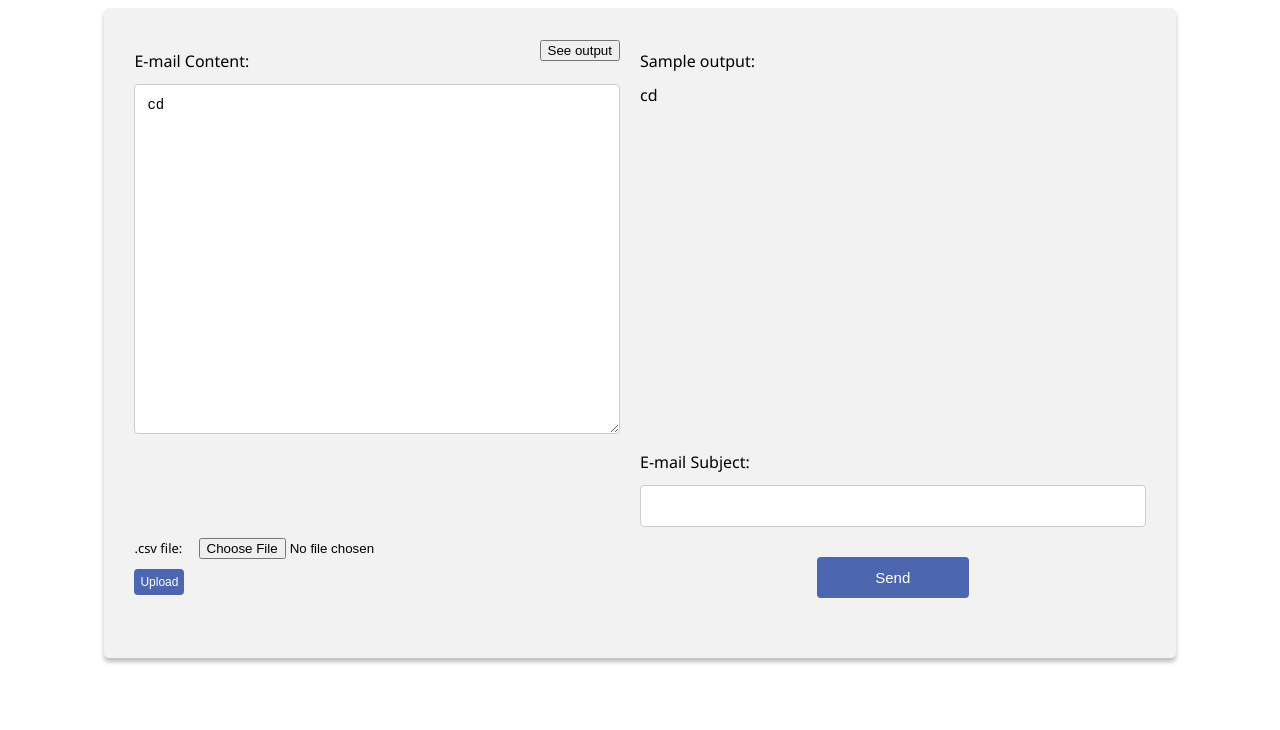
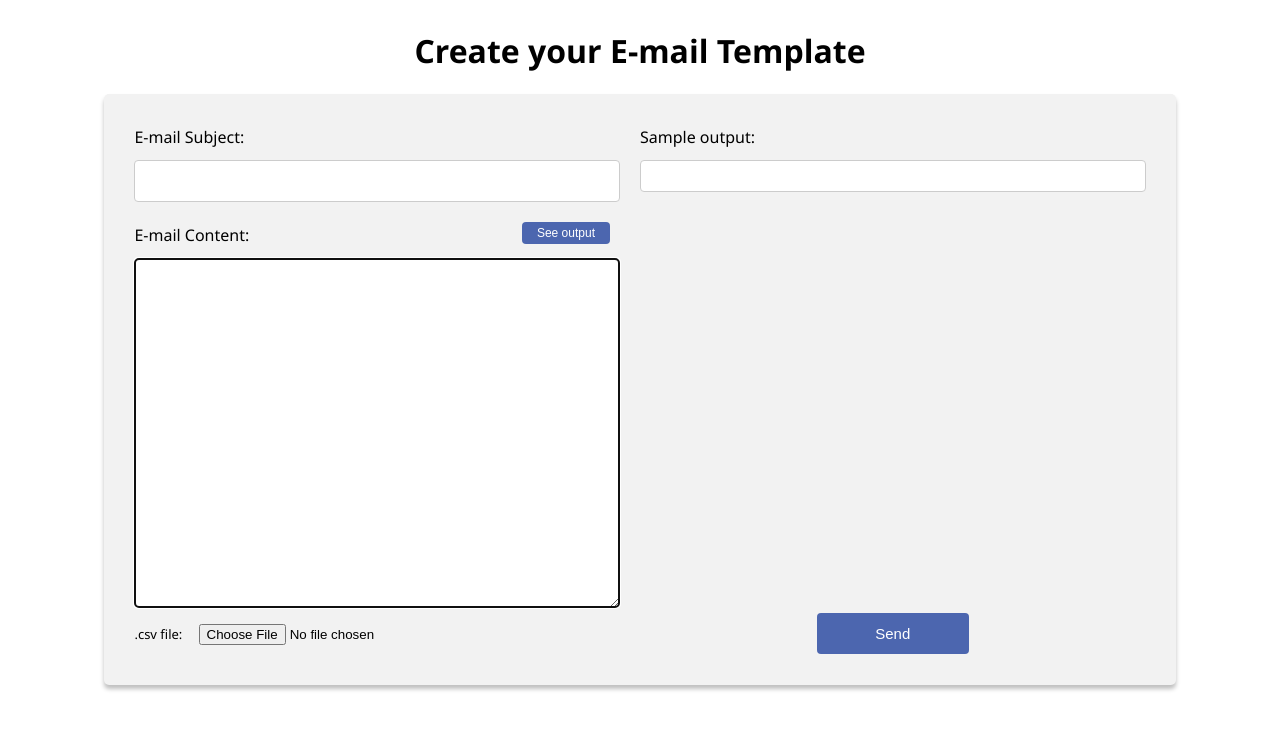
Before and after one commit to frankeyey/Python_email_marketing_Frontend, a plain HTML site: page email_content.html in a window 1280 px wide. Both pictures are taken after a click on the button "See output". Drawn offline with Linux system fonts and the light colour scheme.

Commit message:
Updated email_content page

```diff
--- /dev/null
+++ b/email_content.css
@@ -0,0 +1,79 @@
+.container {
+    display: grid;
+    grid-template-areas:
+      "subject output"
+      "content output"
+      "var output"
+      "upload send";
+    grid-template-columns: 50% 50%;
+    width: 80%;
+    padding-top: 20px;
+  }
+  .email_content {
+    grid-area: content;
+    margin-top: 10px;
+    margin-right: 20px;
+  }
+
+  .var_from_csv {
+    grid-area: var;
+  }
+
+  .upload_csv {
+    grid-area: upload;
+  }
+
+  .sample_output {
+    grid-area: output;
+  }
+
+  .email_subject {
+    grid-area: subject;
+    margin-right: 20px;
+  }
+
+  .send_button {
+    grid-area: send;
+    padding: 0;
+  }
+
+  .see_output_btn {
+    float: right;
+  }
+
+  .see_output_btn input, input[type="button"]{
+    background-color: rgb(76, 102, 175);
+    color: white;
+    padding: 6px;
+    border: none;
+    border-radius: 4px;
+    cursor: pointer;
+    font-size: 12px;
+  }
+
+  .see_output_btn input:hover,input[type="button"]:hover {
+    background-color: rgb(143, 148, 218);
+  }
+
+  input[type="button"] {
+    margin-top: 10px;
+    margin-right: 10px;
+    padding: 4px 15px;
+  }
+
+  textarea {
+    height: 350px;
+  }
+
+  .upload_csv label {
+    font-size: 13px;
+  }
+
+  .output_content {
+    font-size: 13px;
+    background-color: white;
+    padding: 15px;
+    border: 1px solid #ccc;
+    border-radius: 4px;
+    display: none;
+  }
--- a/email_content.html
+++ b/email_content.html
@@ -4,37 +4,38 @@
     <meta charset="UTF-8" />
     <meta name="viewport" content="width=device-width, initial-scale=1.0" />
     <link rel="stylesheet" href="index.css" />
-    <title>Document</title>
+    <link rel="stylesheet" href="email_content.css">
+    <title>Create E-mail Template</title>
   </head>
   <body>
-    <div class="card container">
+    <div>
+      <h1>Create your E-mail Template</h1>
+    </div>
+    <form class="card container" action="/" method="POST">
+      <div class="email_subject">
+        <label for="email_subject">E-mail Subject:</label>
+        <input type="text" name="subject_field" />
+      </div>
       <div class="email_content">
         <label for="email_content">E-mail Content:</label>
         <span class="see_output_btn">
-          <input type="button" id="input_content_btn" value="See output" onclick="seeOutput()"/>
+          <input type="button" id="input_content_btn" value="See output" onclick="seeOutput(); this.blur()"/>
         </span>
-        <textarea id="input_content">cd</textarea>
+        <textarea id="input_content"></textarea>
       </div>
       <div id="varFromCsv" class="var_from_csv"></div>
       <div class="upload_csv">
         <label>.csv file:</label>
         <input type="file" accept=".csv" id="dealCsv" />
-        <div class="upload_btn">
-          <button onclick="uploadDealcsv()">Upload</button>
-        </div>
       </div>
       <div class="sample_output">
         <label for="sample_output">Sample output:</label>
-        <div id="output_content"></div>
-      </div>
-      <div class="email_subject">
-        <label for="email_subject">E-mail Subject:</label>
-        <input type="text" name="subject_field" />
+        <div id="output_content" class="output_content" name="email_content_field"></div>
       </div>
       <div class="button_holder send_button">
         <input type="submit" value="Send" />
       </div>
-    </div>
-    <script src="index.js"></script>
+    </form>
+    <script src="email_content.js"></script>
   </body>
 </html>
--- /dev/null
+++ b/email_content.js
@@ -0,0 +1,80 @@
+function uploadDealcsv() {}
+/* Method for read uploded csv file */
+uploadDealcsv.prototype.getCsv = function(e) {
+  let input = document.getElementById("dealCsv");
+  input.addEventListener("change", function() {
+    if (this.files && this.files[0]) {
+      var myFile = this.files[0];
+      var reader = new FileReader();
+
+      reader.addEventListener("load", function(e) {
+        let csvdata = e.target.result;
+        parseCsv.getParsecsvdata(csvdata); // calling function for parse csv data
+      });
+
+      reader.readAsBinaryString(myFile);
+    }
+  });
+};
+
+let csvHeader= []
+let csvData = []
+let csvFormatedHeader = []
+
+/* Method for parse csv data and create button */
+uploadDealcsv.prototype.getParsecsvdata = function(data) {
+
+  let parsedata = [];
+
+  let newLinebrk = data.split("\n");
+  for (let i = 0; i < newLinebrk.length; i++) {
+    parsedata.push(newLinebrk[i].split(","));
+  }
+
+  /* Generate button based on parsedata */
+  for (let i =0; i < parsedata[0].length; i++) {
+    let button = document.createElement('input')
+    let tempHeader = parsedata[0][i]
+    let tempData = parsedata[1][i]
+    let formatedHeader = "${" + tempHeader + "}"
+
+    csvFormatedHeader.push(formatedHeader)
+    csvData.push(tempData)
+    button.type = "button"
+    button.id = i
+    button.value = tempHeader
+    button.onclick = function() {
+      document.getElementById("input_content").value += formatedHeader
+      getBackToInput()
+    }
+    document.getElementById("varFromCsv").append(button)
+  }
+  return csvData, csvHeader, csvFormatedHeader
+};
+
+/* Method to see the sample output */
+function seeOutput() {
+  let output = document.getElementById("output_content")
+  let input = document.getElementById("input_content").value.split("\n").join("<br>");
+  output.style.display = "block"
+
+  for (let i = 0; i < csvFormatedHeader.length; i++) {  //Replace each ${} with respective sample data
+    var searchString = input.search(csvFormatedHeader[i])   //Check if any ${} exist
+    var changeVariable = input.split(csvFormatedHeader[i]).join(csvData[i])
+    input = changeVariable
+  }
+
+  if (searchString) {
+    output.innerHTML = changeVariable
+  } else {
+    output.innerHTML = input
+  }
+  getBackToInput()
+}
+
+function getBackToInput() {
+  document.getElementById("input_content").focus()
+}
+
+var parseCsv = new uploadDealcsv();
+parseCsv.getCsv();
--- a/index.css
+++ b/index.css
@@ -74,68 +74,3 @@ a:visited {
 a:hover {
   color: rgb(20, 228, 103);
 }
-
-/* email_content.html */
-.container {
-  display: grid;
-  grid-template-areas:
-    "content output"
-    "var subject"
-    "upload send";
-  grid-template-columns: 50% 50%;
-  width: 80%;
-}
-.email_content {
-  grid-area: content;
-  margin-right: 20px;
-}
-
-.var_from_csv {
-  grid-area: var;
-}
-
-.upload_csv {
-  grid-area: upload;
-}
-
-.sample_output {
-  grid-area: output;
-}
-
-.email_subject {
-  grid-area: subject;
-}
-
-.send_button {
-  grid-area: send;
-}
-
-.see_output_btn {
-  float: right;
-}
-
-button {
-  background-color: rgb(76, 102, 175);
-  color: white;
-  padding: 6px;
-  border: none;
-  border-radius: 4px;
-  cursor: pointer;
-  font-size: 12px;
-}
-
-button:hover {
-  background-color: rgb(143, 148, 218);
-}
-
-textarea {
-  height: 350px;
-}
-
-.upload_csv label {
-  font-size: 13px;
-}
-
-#output_content p {
-  white-space: pre-wrap;
-}
--- a/index.js
+++ /dev/null
@@ -1,54 +0,0 @@
-function uploadDealcsv() {}
-
-/* Method for read uploded csv file */
-uploadDealcsv.prototype.getCsv = function(e) {
-  let input = document.getElementById("dealCsv");
-  input.addEventListener("change", function() {
-    if (this.files && this.files[0]) {
-      var myFile = this.files[0];
-      var reader = new FileReader();
-
-      reader.addEventListener("load", function(e) {
-        let csvdata = e.target.result;
-        parseCsv.getParsecsvdata(csvdata); // calling function for parse csv data
-      });
-
-      reader.readAsBinaryString(myFile);
-    }
-  });
-};
-
-let globalData = []
-
-/* Method for parse csv data and display */
-uploadDealcsv.prototype.getParsecsvdata = function(data) {
-
-  let parsedata = [];
-
-  let newLinebrk = data.split("\n");
-  for (let i = 0; i < newLinebrk.length; i++) {
-    parsedata.push(newLinebrk[i].split(","));
-  }
-
-  /* Generate button based on parsedata */
-  for (let i =0; i < parsedata[0].length; i++) {
-    let button = document.createElement('input')
-    button.type = "button"
-    button.id = i
-    button.value = parsedata[0][i]
-    button.onclick = function() {
-      let formatedData = "${" + parsedata[0][i] + "}"
-      document.getElementById("input_content").value += formatedData
-    }
-    document.getElementById("varFromCsv").append(button)
-  }
-};
-
-function seeOutput() {
-  let output = document.getElementById("output_content")
-  output.innerHTML = document.getElementById("input_content").value.split("\n").join("<br>");
-
-}
-
-var parseCsv = new uploadDealcsv();
-parseCsv.getCsv();
```
Also changed, not shown: index.html (+2 -2 lines), 1 other file.
